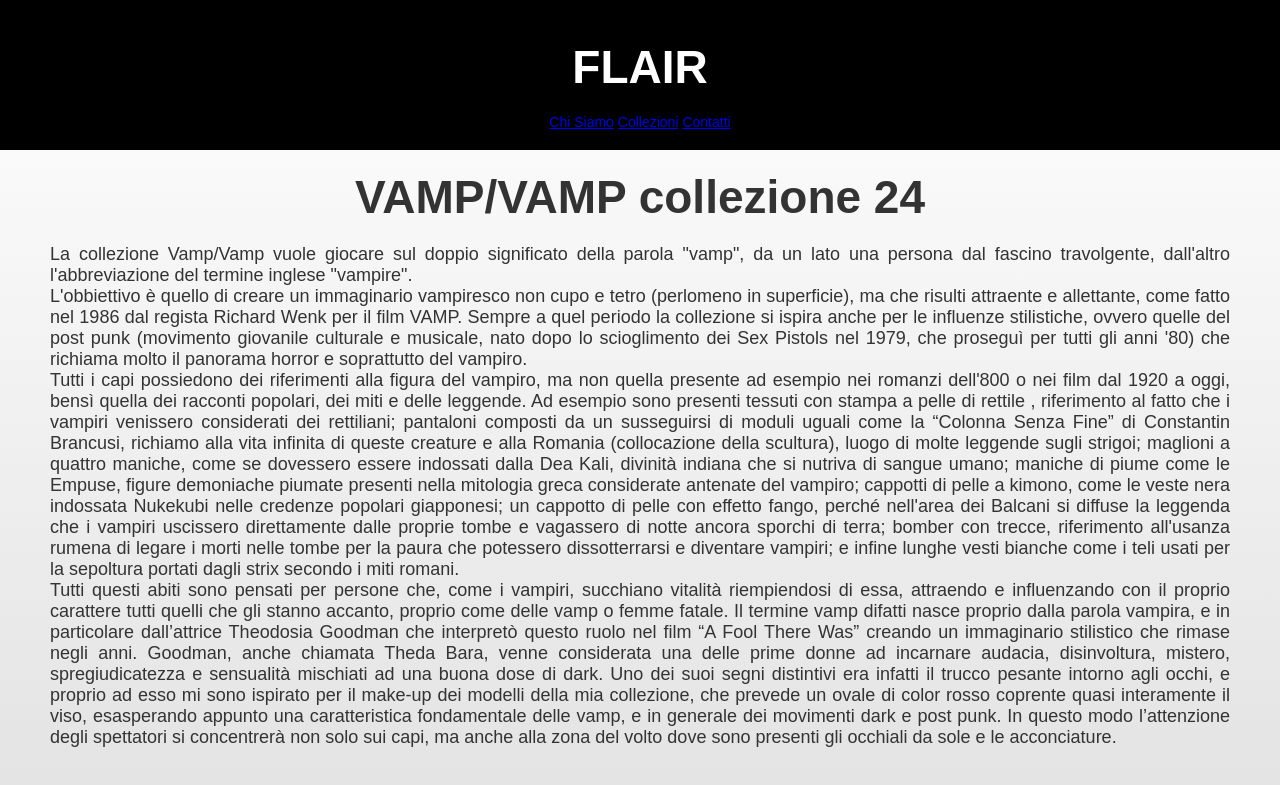
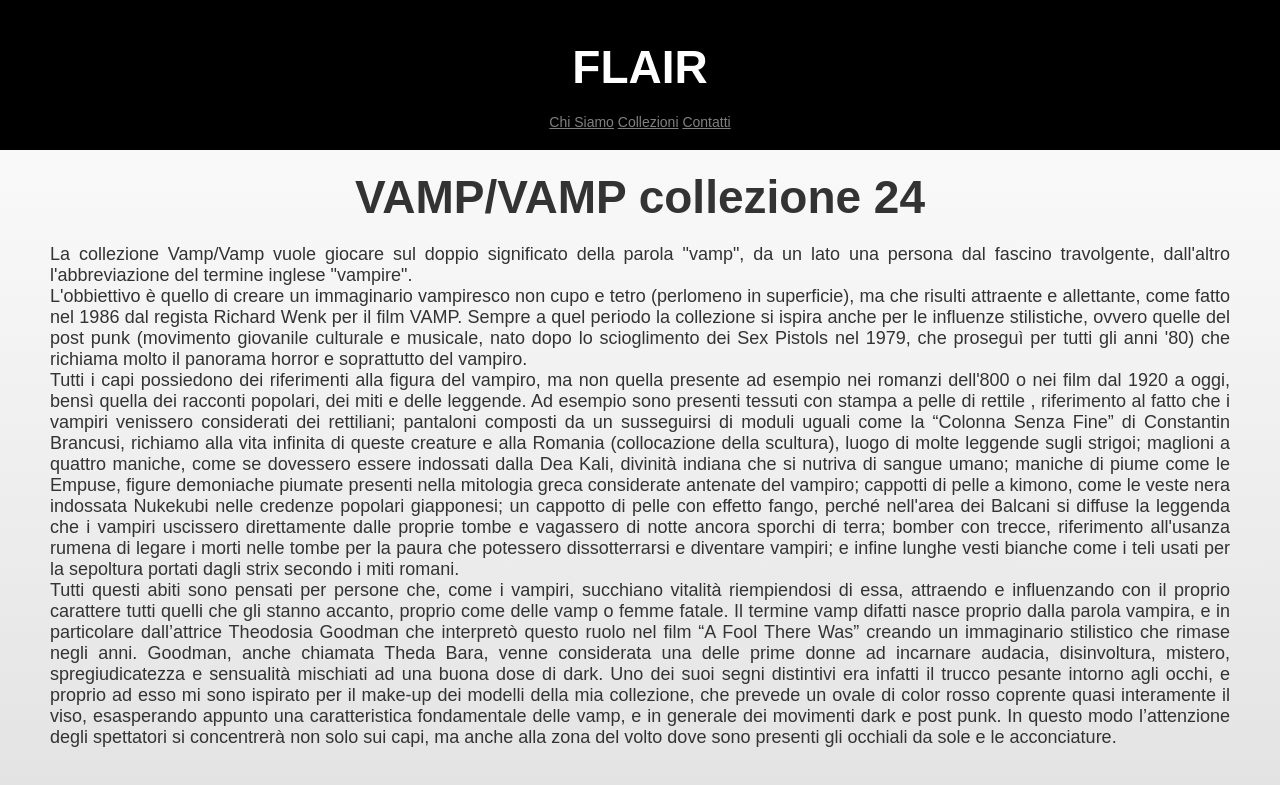
Before and after one commit to crisdonetti/Flair-progetto-esame, a plain HTML site: page DonettiCristianoPaginaWebBrand.html in a window 1280 px wide. Shown: the top 785 px of the page. Drawn offline with Linux system fonts and the light colour scheme; grey boxes are pictures that could not be loaded.

Commit message:
a colore

```diff
--- a/index.css
+++ b/index.css
@@ -53,3 +53,6 @@
       width: 25%;
       margin-top: 20px;
     }
+    a {
+      color: grey;
+     }
```
